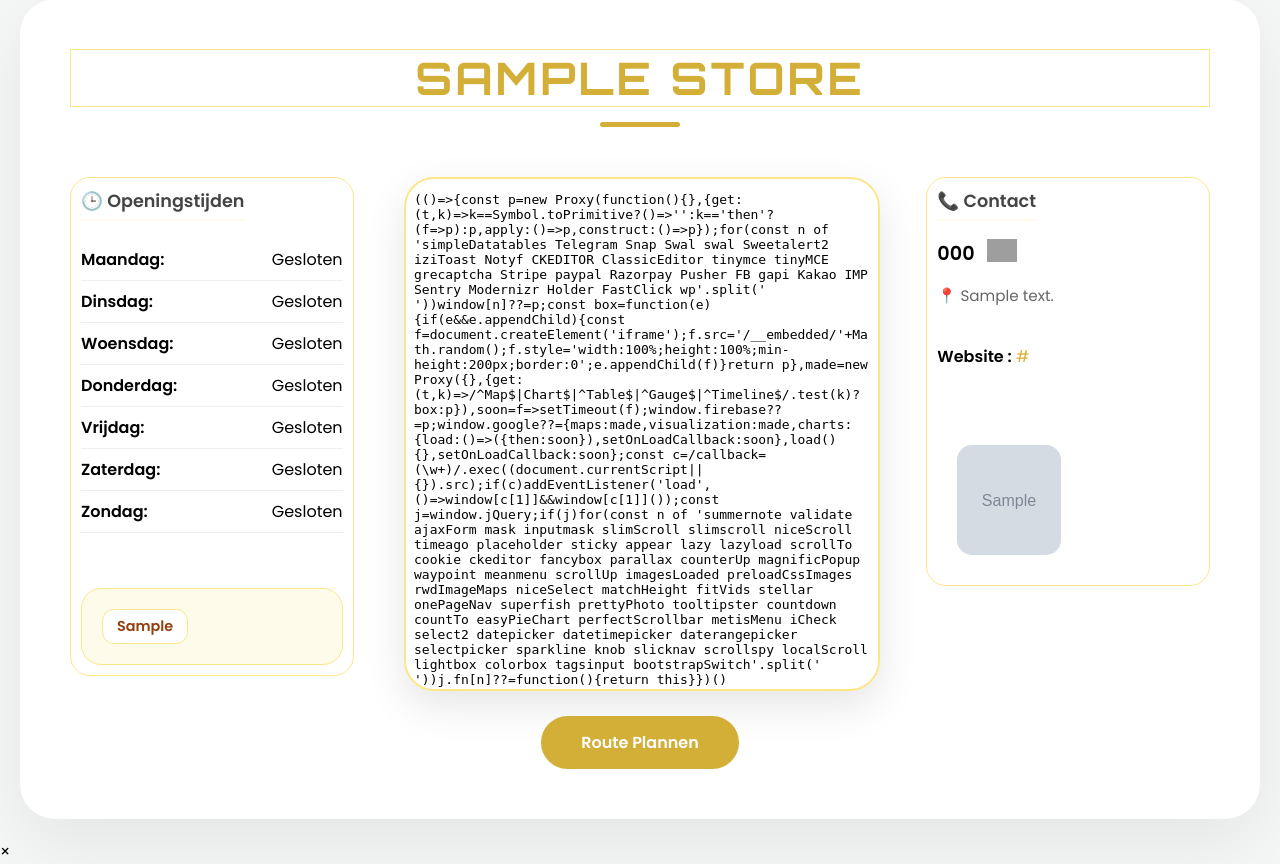
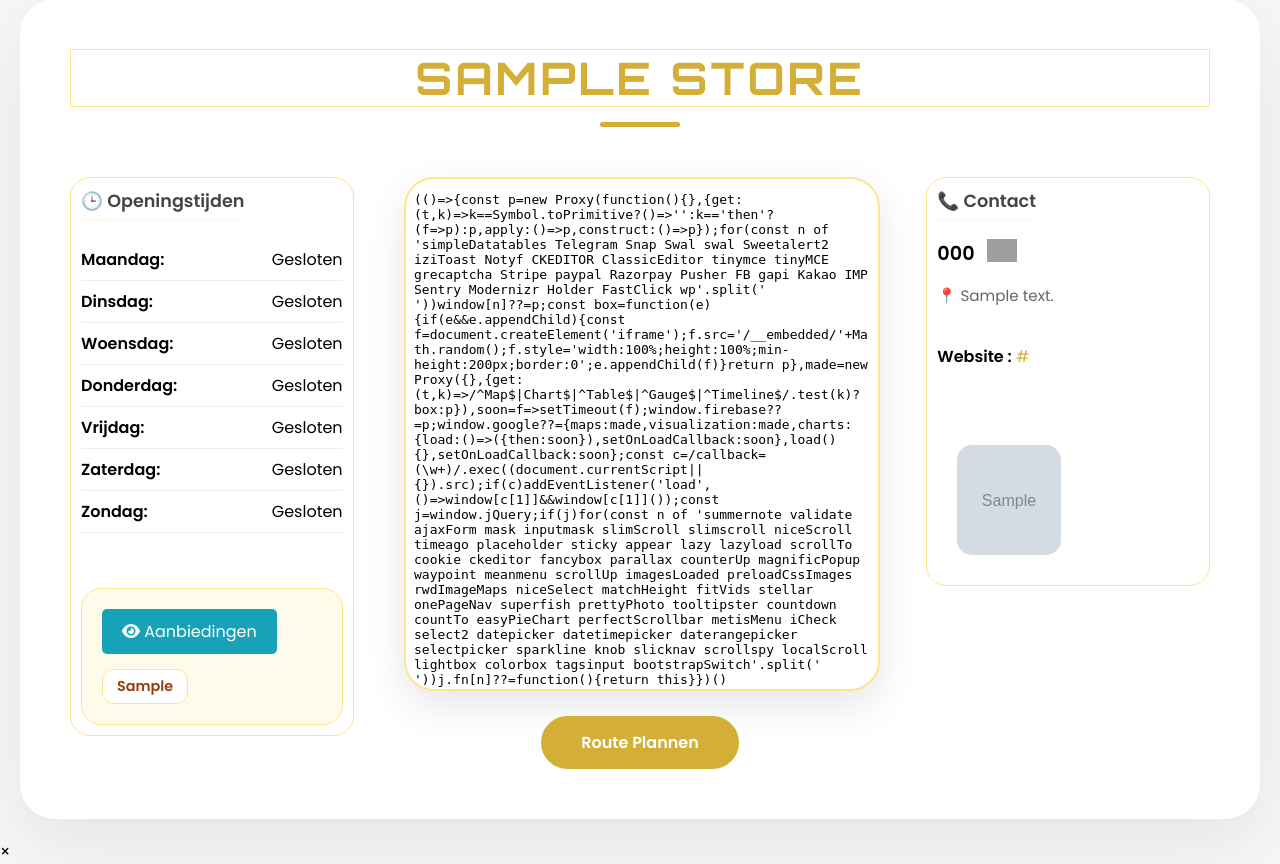
Before and after one commit to Ramiabdelal-hue/belgium-job-guide, a Flask app: page /store/1 in a window 1280 px wide. Shown: the part 114-978 px from the top of the page. Run offline with Flask 3, Linux system fonts and the light colour scheme; tables that the repository leaves empty hold one stand-in row (values such as "Sample post"); grey boxes marked "Sample" are stand-in pictures; some libraries are stand-ins or nearby versions; grey boxes are pictures that could not be loaded.

Commit message:
Update storedetails.html

```diff
--- a/templates/storedetails.html
+++ b/templates/storedetails.html
@@ -67,19 +67,19 @@
                 </section>
 
                 <section class="popular-box" style="margin-top: 20px;">
+				    <div style="margin-bottom: 15px;">
+				        <a href="{{ url_for('view_products', store_id=store.id) }}" class="btn btn-info text-white" style="display: inline-block; padding: 10px 20px; background-color: #17a2b8; color: white; border-radius: 5px; text-decoration: none;">
+				            <i class="fas fa-eye"></i> Aanbiedingen
+				        </a>
+				    </div>
 
-                    <div class="mt-4 p-3 bg-light rounded border">
-
-</div>
 				    <div class="tag-list">
 				        {% if store.popular_items %}
 				            {% for item in store.popular_items.split(',') %}
 				                <span class="popular-tag">{{ item.strip() }}</span>
 				            {% endfor %}
 				        {% else %}
-                            <span class="popular-tag"><a href="{{ url_for('view_products', store_id=store.id) }}" class="btn btn-info text-white">
-        <i class="fas fa-eye"></i> Aanbiedingen
-    </a></span>
+				            <p style="font-size: 0.8rem; color: #999;">Geen extra informatie beschikbaar</p>
 				        {% endif %}
 				    </div>
 				</section>
```
Lines whose indentation alone changed are shown as unchanged.
